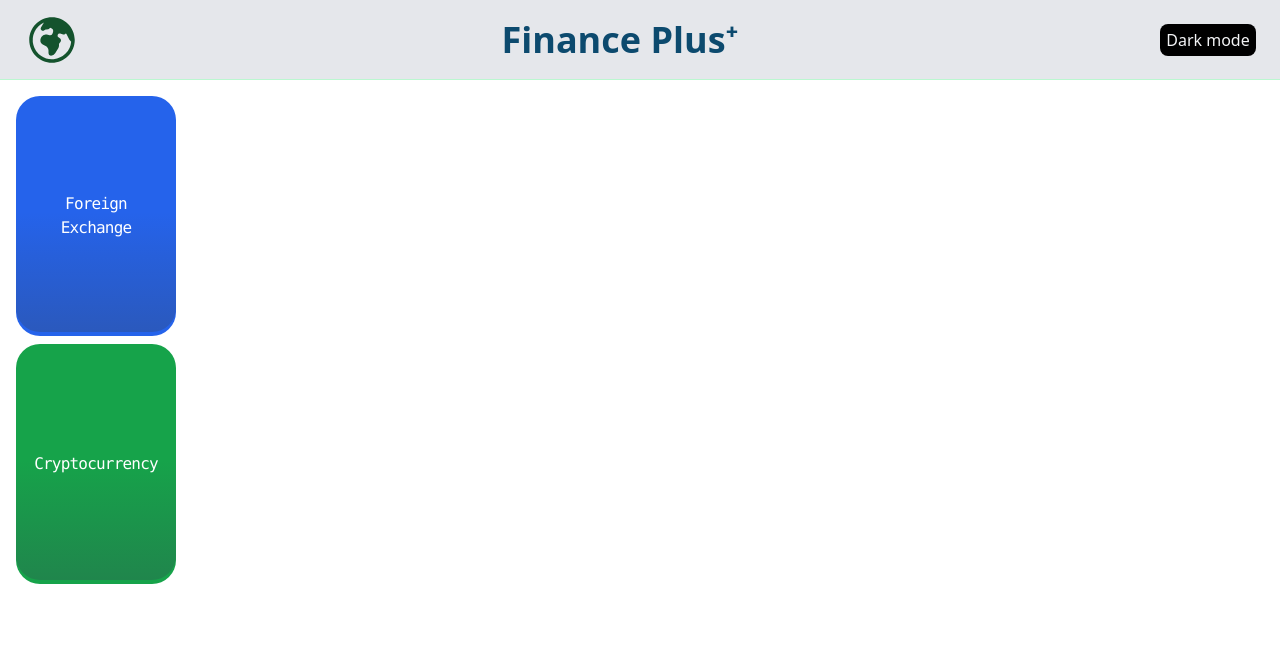
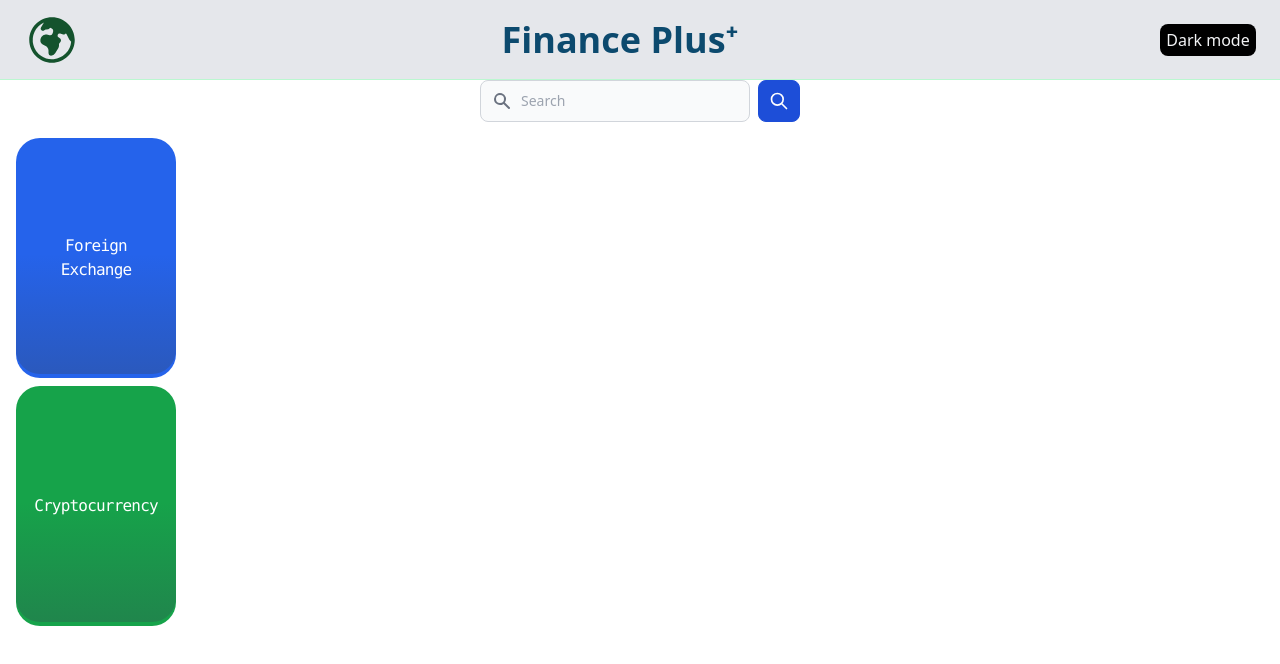
Before and after one commit to aliaydogdu105/finance-app_react, a React (Create React App) app: page /foreignexchange in a window 1280 px wide. Shown: the top 664 px of the page. Built offline with nearby package versions, Linux system fonts and the light colour scheme.

Commit message:
foreignExchange

```diff
--- a/src/App.js
+++ b/src/App.js
@@ -1,11 +1,13 @@
 import "./App.css";
 import Aside from "./components/Aside";
 import Navbar from "./components/Navbar";
+import ForeignExchange from "./pages/ForeignExchange";
 
 function App() {
   return (
     <div className="App">
       <Navbar />
+      <ForeignExchange />
       <Aside />
     </div>
   );
--- /dev/null
+++ b/src/pages/ForeignExchange.jsx
@@ -0,0 +1,59 @@
+import React from "react";
+
+const ForeignExchange = () => {
+  return (
+    <div className="flex justify-center">
+      <form className="flex items-center w-80">
+        <label for="simple-search" className="sr-only">
+          Search
+        </label>
+        <div className="relative w-full">
+          <div className="absolute inset-y-0 left-0 flex items-center pl-3 pointer-events-none">
+            <svg
+              aria-hidden="true"
+              className="w-5 h-5 text-gray-500 dark:text-gray-400"
+              fill="currentColor"
+              viewBox="0 0 20 20"
+              xmlns="http://www.w3.org/2000/svg"
+            >
+              <path
+                fill-rule="evenodd"
+                d="M8 4a4 4 0 100 8 4 4 0 000-8zM2 8a6 6 0 1110.89 3.476l4.817 4.817a1 1 0 01-1.414 1.414l-4.816-4.816A6 6 0 012 8z"
+                clip-rule="evenodd"
+              ></path>
+            </svg>
+          </div>
+          <input
+            type="text"
+            id="simple-search"
+            className="bg-gray-50 border border-gray-300 text-gray-900 text-sm rounded-lg focus:ring-blue-500 focus:border-blue-500 block w-full pl-10 p-2.5  dark:bg-gray-700 dark:border-gray-600 dark:placeholder-gray-400 dark:text-white dark:focus:ring-blue-500 dark:focus:border-blue-500"
+            placeholder="Search"
+            required
+          />
+        </div>
+        <button
+          type="submit"
+          class="p-2.5 ml-2 text-sm font-medium text-white bg-blue-700 rounded-lg border border-blue-700 hover:bg-blue-800 focus:ring-4 focus:outline-none focus:ring-blue-300 dark:bg-blue-600 dark:hover:bg-blue-700 dark:focus:ring-blue-800"
+        >
+          <svg
+            class="w-5 h-5"
+            fill="none"
+            stroke="currentColor"
+            viewBox="0 0 24 24"
+            xmlns="http://www.w3.org/2000/svg"
+          >
+            <path
+              stroke-linecap="round"
+              stroke-linejoin="round"
+              stroke-width="2"
+              d="M21 21l-6-6m2-5a7 7 0 11-14 0 7 7 0 0114 0z"
+            ></path>
+          </svg>
+          <span className="sr-only">Search</span>
+        </button>
+      </form>
+    </div>
+  );
+};
+
+export default ForeignExchange;
```
